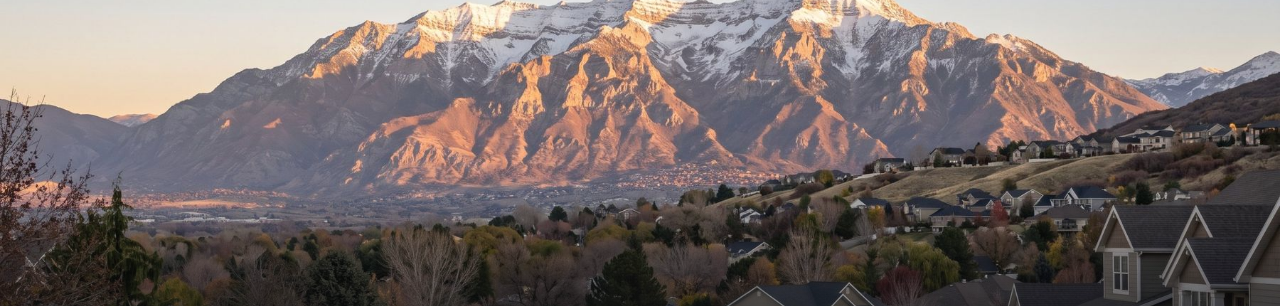
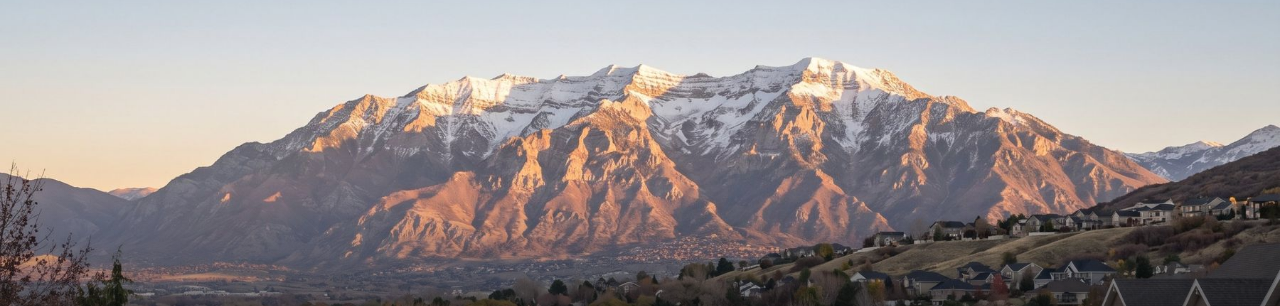
Before and after one commit to tylorstubbs/guides, a plain HTML site: page index.html in a window 1280 px wide. Shown: the top 306 px of the page. Drawn offline with Linux system fonts and the light colour scheme.

Commit message:
Show the full Timpanogos ridge in the hero crop
Co-Authored-By: Claude Opus 5.5 <noreply@anthropic.com>
Claude-Session: https://claude.ai/code/session_01Dxmz1xvNqm7sgXiULNVkDR

```diff
--- a/index.html
+++ b/index.html
@@ -28,7 +28,7 @@
 body{margin:0;background:var(--bg);color:var(--ink);font:16px/1.55 Archivo,system-ui,sans-serif;overflow-x:clip}
 .wrap{max-width:560px;margin:0 auto;padding:0 18px}
 .hero{position:relative;height:clamp(300px,62vw,420px);background:#3b4250;overflow:hidden}
-.hero img{position:absolute;inset:0;width:100%;height:100%;object-fit:cover;object-position:center 55%}
+.hero img{position:absolute;inset:0;width:100%;height:100%;object-fit:cover;object-position:center 30%}
 .hero .shade{position:absolute;inset:0;background:linear-gradient(180deg,rgba(15,18,24,0) 45%,rgba(15,18,24,.75) 100%)}
 .hero .txt{position:absolute;left:0;right:0;bottom:22px;text-align:center;color:#fff;padding:0 18px}
 .hero h1{margin:0;font-weight:800;font-size:clamp(34px,10vw,52px);line-height:1.05;letter-spacing:-.01em;text-shadow:0 2px 18px rgba(0,0,0,.45)}
```
